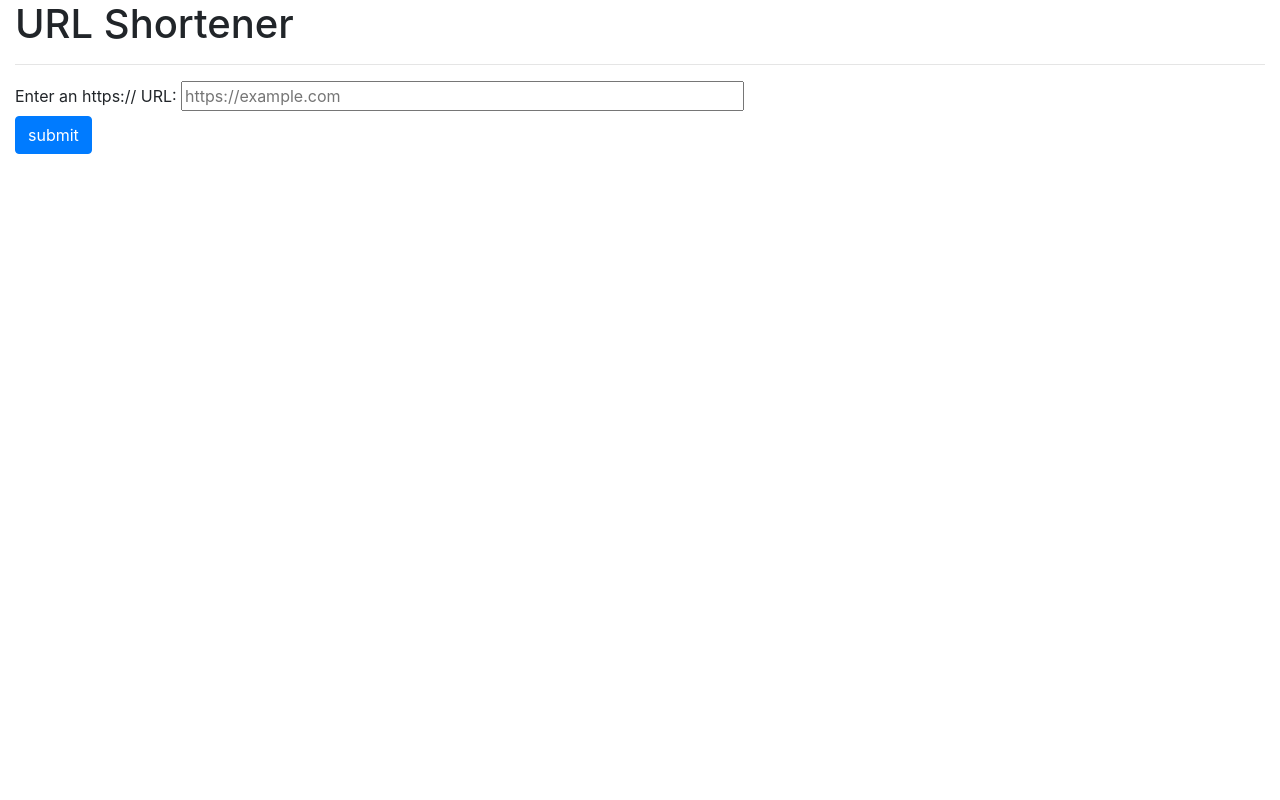
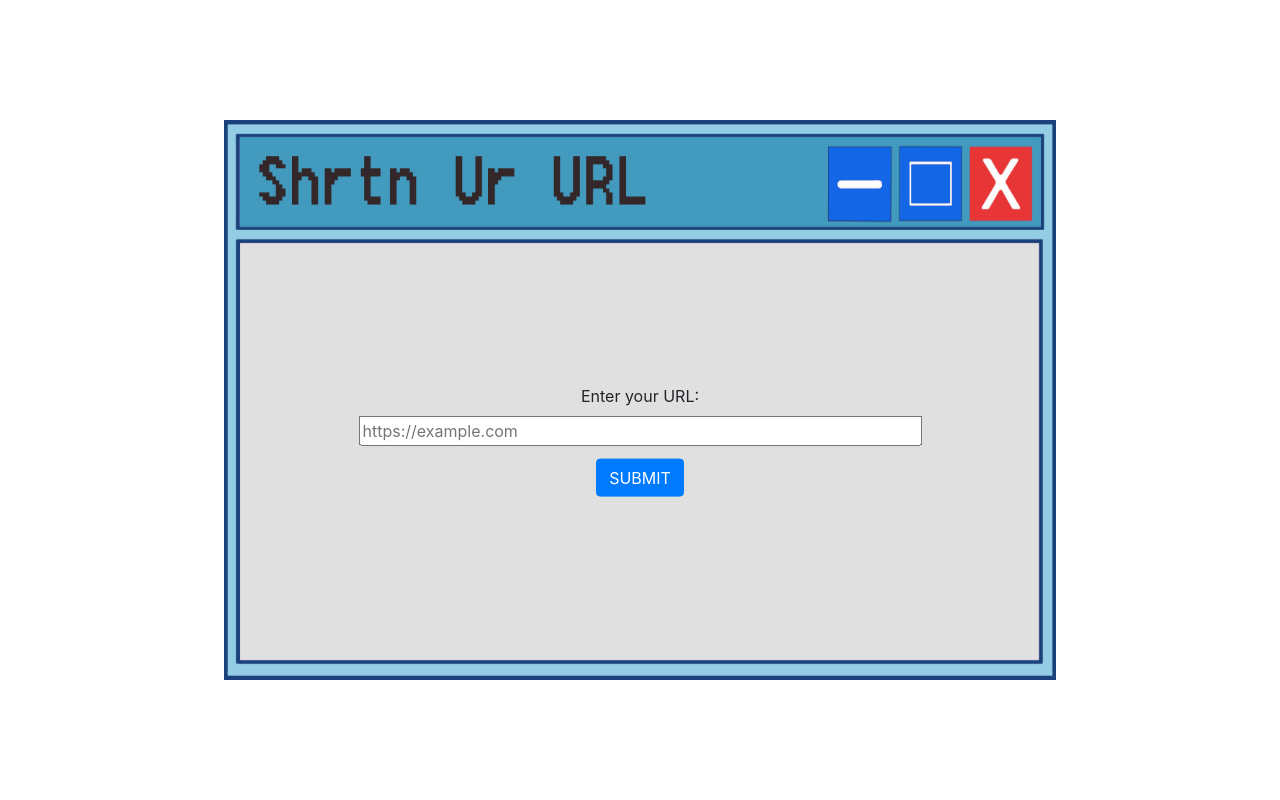
Before and after one commit to roselynle/url-shrtn, a Flask app: page / in a window 1280 px wide. Run offline with Flask 2, Linux system fonts and the light colour scheme; some libraries are stand-ins or nearby versions.

Commit message:
add styling

```diff
--- /dev/null
+++ b/static/css/style.css
@@ -0,0 +1,33 @@
+body {
+    background-image: url(../images/background.jpg);
+    background-position-x: center;
+    background-position-y: center;
+    text-align: center;
+    background-size: 65% 70%;
+    background-repeat: no-repeat;
+    height: 100vh;
+    width: 100vw;
+}
+
+#main-form {
+  text-align: center;
+  margin: 0 auto;
+  position: absolute;
+  top: 55%;
+  left: 50%;
+  transform: translate(-50%, -50%);
+}
+
+#short-url {
+  text-align: center;
+  margin: 0 auto;
+  display: block;
+  position: absolute;
+  top: 55%;
+  left: 50%;
+  transform: translate(-50%, -50%);
+}
+
+.btn {
+  margin-top: 0.8rem;
+}
--- a/templates/base.html
+++ b/templates/base.html
@@ -1,26 +1,18 @@
 <!doctype html>
-
 <html lang="en">
-
 <head>
-
 	<meta charset="utf-8">
+    <link rel="icon" href="https://www.freepnglogos.com/uploads/logo-internet-png/logo-internet-chemiphase-updated-website-goes-live-chemiphase-ltd-12.png">
     <link rel="stylesheet" href="https://stackpath.bootstrapcdn.com/bootstrap/4.5.2/css/bootstrap.min.css" integrity="sha384-JcKb8q3iqJ61gNV9KGb8thSsNjpSL0n8PARn9HuZOnIxN0hoP+VmmDGMN5t9UJ0Z" crossorigin="anonymous">
-	<title>{% block title %}{% endblock %}</title>
-
+	<link rel="stylesheet" href="{{ url_for('static', filename='/css/style.css') }}">
+    <title>Shrtn Ur URL</title>
 </head>
 
 <body>
-
     <div class="container-fluid">
-        <h1>URL Shortener</h1>
-        <hr>
         {% block content%}
         {% endblock %}
     </div>
   </body>
-  <footer>
-
-</footer>
 </body>
 </html>
--- a/templates/home.html
+++ b/templates/home.html
@@ -1,16 +1,16 @@
 {% extends "base.html" %}
-{% block title %}shorten URL{% endblock %}
+{% block title %}{% endblock %}
 
 {% block content %}
+<div id="main-form">
 <form action="#", method="post">
-    <label for="url">Enter an https:// URL:</label>
-
-    <input type="url" name="url" id="url"
-       placeholder="https://example.com"
-       pattern="https://.*" size="50"
+    <label for="url">Enter your URL:</label>
+    <input type="text" name="url" id="url"
+       placeholder="https://example.com" size="50"
        required>
     <br>
-    <input type="submit" value="submit" class="btn btn-primary">
+    <input type="submit" value="SUBMIT" class="btn btn-primary">
 </form>
+</div>
 
 {% endblock %}
```
Also changed, not shown: templates/shorturl.html (+7 -3 lines).
